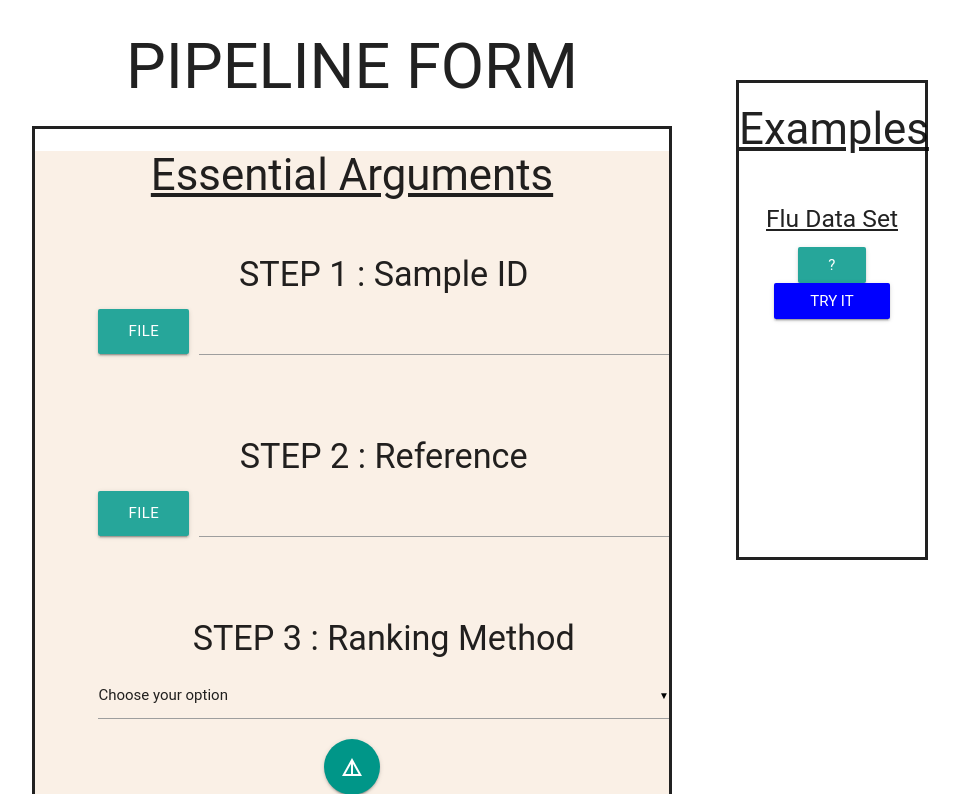
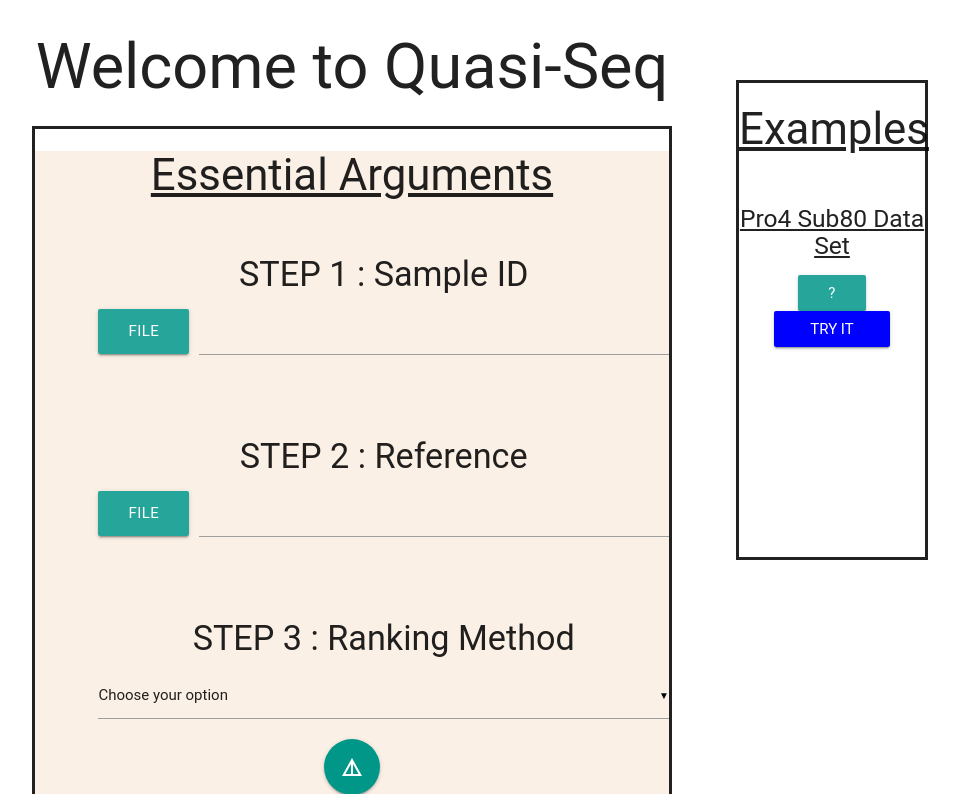
Before and after one commit to LHRI-Bioinformatics/QuasiSeq, a Django app: page / in a window 1280 px wide. Shown: the top 794 px of the page, without its empty margins (288-1248 px from the left). Run offline with Django 3.2, Linux system fonts and the light colour scheme; some libraries are stand-ins or nearby versions; some web fonts are replaced.

Commit message:
Create main script for running app and altering default and example forms

```diff
--- a/quasi_seq/cluster_interface/quasiseq/templates/quasiseq/intro_form.html
+++ b/quasi_seq/cluster_interface/quasiseq/templates/quasiseq/intro_form.html
@@ -36,7 +36,7 @@
 
 
       <div align = "center">
-          <h1> PIPELINE FORM </h1>
+          <h1> Welcome to Quasi-Seq </h1>
       </div>
       <div id = "form_div" style = "max-width : 50%; align :center; margin: auto; text-align :center; border-style: solid; border-width : 3px; padding-top: 0px"  >
 
@@ -153,8 +153,8 @@
     <h3> <u>Examples </u></h3>
     <br>
 
-    <div id = "flu_set" >
-    <h5 > <u>Flu Data Set </u></h5>
+    <div id = "pro4_sub80_set" >
+    <h5 > <u>Pro4 Sub80 Data Set </u></h5>
     <p>
 
 
@@ -163,8 +163,8 @@
     </div>
     <div id="modal1" class="modal">
     <div class="modal-content">
-      <h4> Flu Data Set </h4>
-      <p> A mixture of 10 influenza clones </p>
+      <h4> Pro4 Sub80 Data Set </h4>
+      <p> A mixture of four HIV clones </p>
     </div>
     <div class="modal-footer">
       <a href="#!" class="modal-action modal-close waves-effect waves-green btn-flat"> X </a>
@@ -172,7 +172,7 @@
   </div>
 
     <div style = " display:inline-block;">
-      <a class="waves-effect waves-light btn" style = "background-color :blue"><input type="submit" id="textarea3" class="materialize-textarea" name = "flu_submit" value = "Try it"  >  </input></a>
+      <a class="waves-effect waves-light btn" style = "background-color :blue"><input type="submit" id="textarea3" class="materialize-textarea" name = "Pro4mix" value = "Try it"  >  </input></a>
     </div>
   </div>
   <br>
--- a/quasi_seq/cluster_interface/quasiseq/urls.py
+++ b/quasi_seq/cluster_interface/quasiseq/urls.py
@@ -6,7 +6,7 @@ from quasiseq import views
 
 urlpatterns = patterns( "" ,
         url(r'^$', views.index, name='index'),
-        url(r'^fluData/', views.fluData, name = "fluData"),
+        url(r'^Pro4mix/', views.Pro4mix, name = "Pro4mix"),
 #        url(r'^hivData/', views.hivData, name = "hivData"),
 #        url(r'^Pro4mix/', views.Pro4mix, name = "Pro4mix"),
         url(r'^result/(?P<taskId>[-\w]+)/(?P<sampleName>[-\w]+)$', views.result, name='result'),
--- a/quasi_seq/cluster_interface/quasiseq/views.py
+++ b/quasi_seq/cluster_interface/quasiseq/views.py
@@ -41,12 +41,6 @@ def index(request):
 
 	#currentTask=None
 	if(request.method == "POST"):
-
-		if(request.POST.get("flu_submit")):
-			return redirect("fluData")
-
-		if(request.POST.get("hiv19_submit")):
-			return redirect("hivData")
 
 		if(request.POST.get("Pro4mix")):
 			return redirect("Pro4mix")
@@ -146,19 +140,13 @@ def index(request):
 		return response
 
 
-def fluData(request):
-	response = render(request, "quasiseq/intro_form_flu.html")
+def Pro4mix(request):
+	response = render(request, "quasiseq/pro4_sub80.html")
 	session_id="quasiSeq_"+str(int(calendar.timegm(time.gmtime())))
 	outDir="/data/quasiSeqOut/" #+session_id+"/"
 	tmpDir="/data/quasiSeqOut/tmp/"
 
 	if (request.method == "POST"):
-
-		if(request.POST.get("flu_submit")):
-			return redirect("fluData")
-
-		if(request.POST.get("hiv19_submit")):
-			return redirect("hivData")
 
 		if(request.POST.get("Pro4mix")):
 			return redirect("Pro4mix")
```
Also changed, not shown: quasi_seq/cluster_interface/quasiseq/templates/quasiseq/pro4_sub80.html (renamed from quasi_seq/cluster_interface/quasiseq/templates/quasiseq/intro_form_flu.html, +8 -9 lines), 3 other files.
